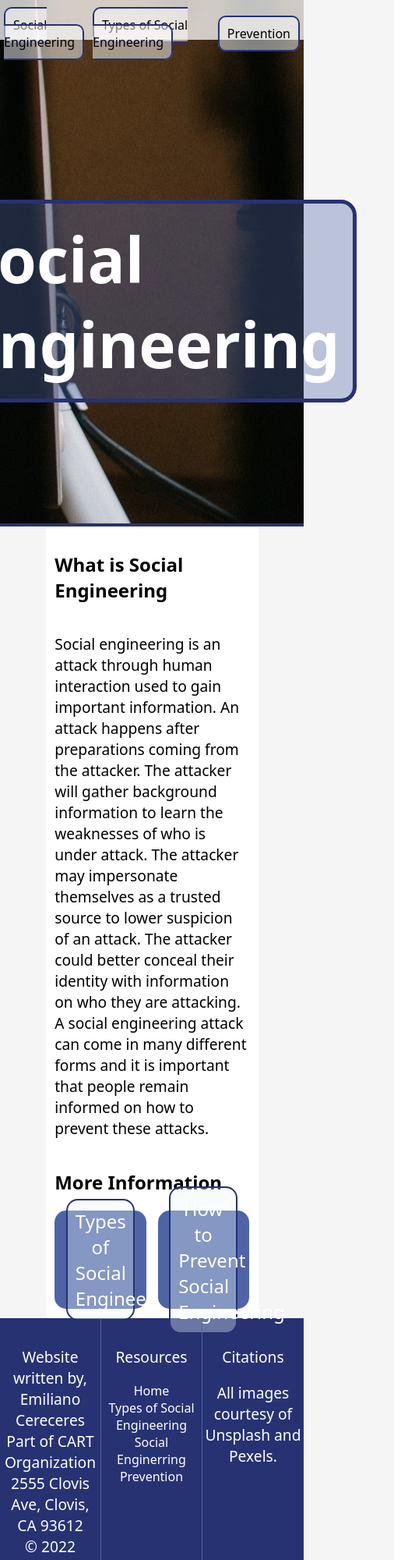
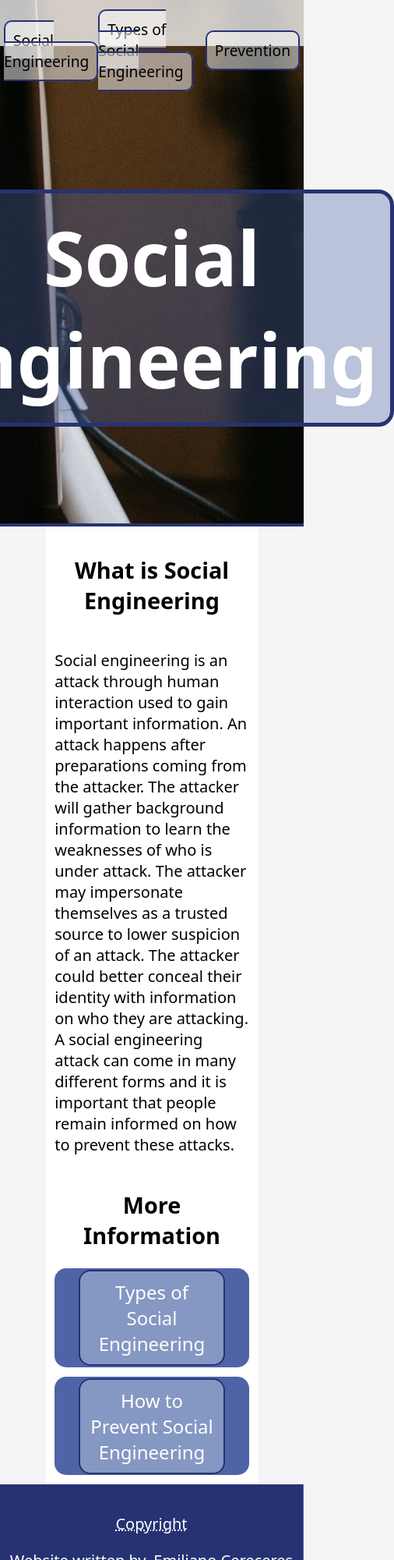
Before and after one commit to EmilianoCee/Project-2, a plain HTML site: page Index.html in a window 390 px wide. Shown: the top 2000 px of the page at 78% size, 506 px wide, since content can reach past the window. Drawn offline with Linux system fonts and the light colour scheme.

Commit message:
mobile layout
complete mobile layout, added transitions to links

```diff
--- a/Index.html
+++ b/Index.html
@@ -32,6 +32,7 @@
 
         <footer>
             <div class="third">
+                <p class="foot-header">Copyright</p>
                 <p>Website written by, Emiliano Cereceres<br>
                 Part of CART Organization<br>
                 2555 Clovis Ave, Clovis, CA 93612<br>
@@ -39,7 +40,7 @@
                 </p>
             </div>
             <div class="third">
-                <p>Resources</p>
+                <p class="foot-header">Resources</p>
                 <ul>
                     <li><a href="index.html">Home</a></li>
                     <li><a href="infoPage.html">Types of Social Engineering</a></li>
@@ -47,7 +48,7 @@
                 </ul>
             </div>
             <div class="third">
-                <p>Citations</p>
+                <p class="foot-header">Citations</p>
                 <p>All images courtesy of Unsplash and Pexels.</p>
             </div>
         </footer>
--- a/styles/style.css
+++ b/styles/style.css
@@ -9,8 +9,9 @@ body {
     font-family: system-ui, -apple-system, BlinkMacSystemFont, 'Segoe UI', Roboto, Oxygen, Ubuntu, Cantarell, 'Open Sans', 'Helvetica Neue', sans-serif;
 }
 
+
 p {
-    font-size: 1.2em;
+    font-size: 1.25rem;
 }
 
 nav {
@@ -54,6 +55,7 @@ nav ul {
     border: #273273 5px solid;
     border-radius: 20px;
     padding: 16px;
+    text-align: center;
 }
 
 .hero-title{
@@ -95,11 +97,11 @@ nav ul {
     background-color:rgba(234, 247, 250, .35);
     color:white;
     font-size:1.5rem;
-    text-decoration:none;
-    border-radius:15px;
-    text-align:center;
-    padding:10px;
-    width:75%;
+    text-decoration: none;
+    border-radius: 15px;
+    text-align: center;
+    padding: 10px;
+    width: 75%;
     border:#273273 2px solid;
 }
 
@@ -111,7 +113,6 @@ h2 {
     display: flex;
     flex-direction: row ;
     justify-content: space-between;
-
     width: 100%;
 
 }
@@ -124,14 +125,12 @@ h2 {
 .section__images {
     width: 40%;
     overflow: hidden;
-
 }
 
 .section__image {
     width: 100%;
     height: 100%;
     margin: 7% 0 0 0;
-
 }
 
 .section__information {
@@ -148,13 +147,13 @@ h2 {
 }
 
 #infoPage__image1 {
-    background: url("../Images/malicious.jpg");
+    background: url("../Images/malicious.jpg") center;
     background-size: cover;
 }
 
 #infoPage__image2 {
-    background: url("../Images/993.jpg");
-    background-size: contain;
+    background: url("../Images/993.jpg") center;
+    background-size: cover;
 }
 
 footer {
@@ -164,13 +163,13 @@ footer {
     color: white;
 }
 
-footer > div {
+.third {
     width: 33.33%;
     text-align: center;
     padding: 2vh 0;
 }
 
-footer div:not(:last-child) {
+.third:not(:last-child) {
     border-right: #4E64A6 0.25vw solid;
 }
 
@@ -182,13 +181,112 @@ footer ul {
 footer a {
     color: white;
     text-decoration: none;
+    font-size: 1.2rem;
+}
+
+.foot-header {
+    text-decoration: dotted underline;
 }
 
 .section__information li{
     padding:5px;
 }
 
-.nd{
+.hero-info{
     background: url("../Images/nerd.jpg") bottom;
     background-size: cover;
 }
+
+/* link fade */
+a {
+    transition: 0.5s;
+}
+
+/* a:hover {
+    background-color: rgba(0, 0, 0, .05);
+}
+
+a:active {
+    background-color: rgba(0, 0, 0, .001);
+} */
+
+div a:hover:not(footer a){
+    background-color: rgba(0, 0, 0, .5);
+}
+
+div a:active:not(footer a) {
+    background-color: rgba(255, 255, 255, .35);
+}
+
+footer a:hover {
+    color: rgba(255, 255, 255, .5);
+}
+
+footer a:active {
+    color: rgba(255, 255, 255, .35);
+}
+
+::selection {
+    /* color: red; */
+    color: #F5F5F5;
+    background-color: #4E64A6;
+}
+
+/* Mobile layout */
+@media screen and (max-width: 800px) {
+    footer {
+        flex-wrap: wrap;
+    }
+
+    .third {
+        width: 100%;
+        border: none;
+    }
+
+    .third:not(:first-child) {
+        border-top: #4E64A6 solid .25vw;
+    }
+
+    h2 {
+        text-align: center;
+    }
+
+    .section {
+        flex-wrap: wrap;
+    }
+
+    .section__information {
+        width: 100%;
+    }
+
+    .section__images {
+        width: 100%;
+    }
+
+    .section__image {
+        margin: 0;
+        width: 100%;
+        height: 50vh;
+    }
+
+    .sub-nav div {
+        width: 100%;
+
+    }
+
+    .sub-nav div:first-child {
+        margin-bottom: 3vw;
+    }
+
+    body {
+        font-size: larger;
+    }
+
+    nav ul {
+        margin-bottom: 100%;
+    }
+
+    nav {
+        height: 7vh;
+    }
+}
```
Also changed, not shown: infoPage.html (+4 -3 lines).
